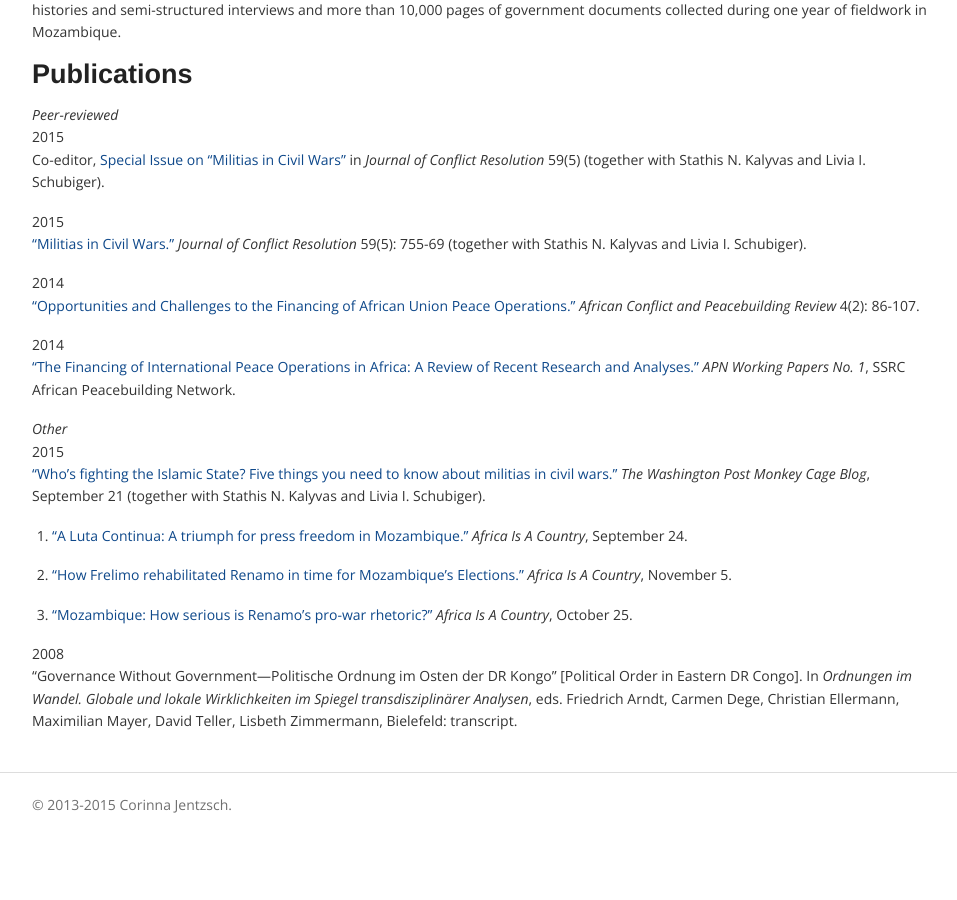
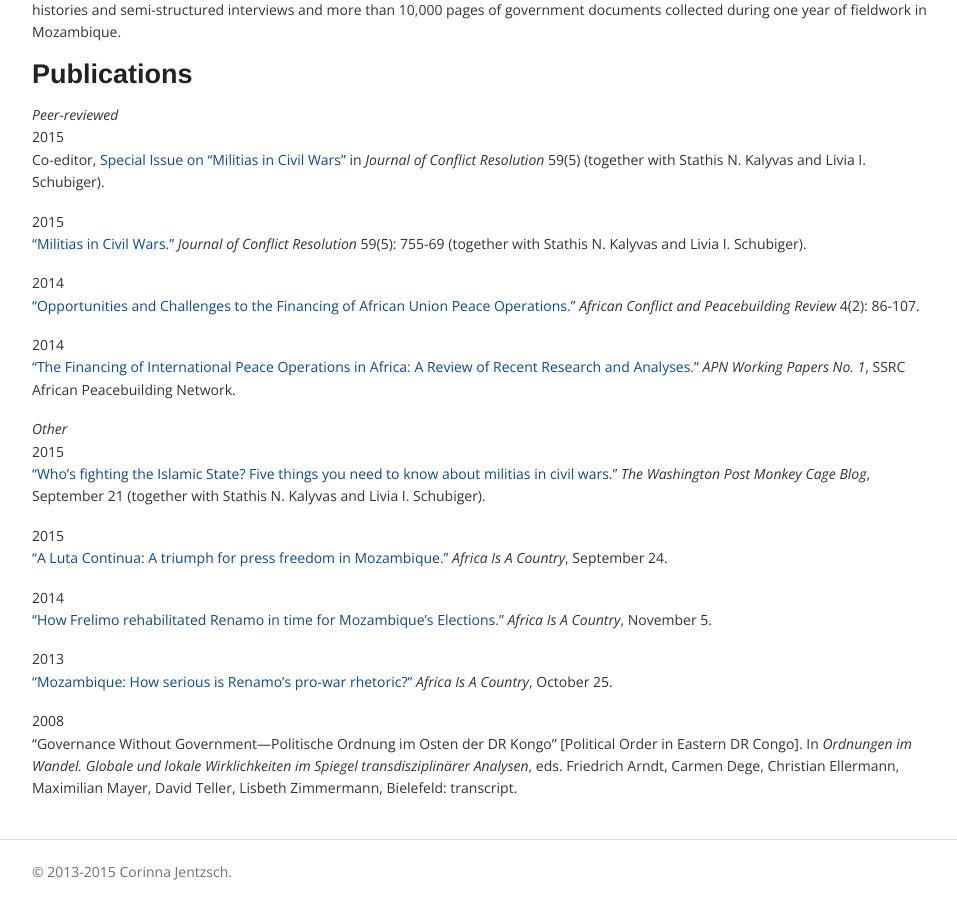
Before and after one commit to corinnajentzsch/corinnajentzsch.github.io, a Jekyll site: the page built from research.md, in a window 1280 px wide and 900 px high, scrolled down 780 px. Shown: the whole window, without its empty margins (153-1110 px from the left). Built offline with Jekyll 4.4.1, drawn with Linux system fonts in a browser that asks for light colours; nearby versions of some CDN libraries; library files that are not in the unit come from our copies; before the commit the page ends 1613 px from its top, so only the background shows below that.

Commit message:
Updated research.md

```diff
--- a/research.md
+++ b/research.md
@@ -35,13 +35,13 @@ _Other_
 2015
 ["Who’s fighting the Islamic State? Five things you need to know about militias in civil wars."](https://www.washingtonpost.com/blogs/monkey-cage/wp/2015/09/21/whos-that-fighting-the-islamic-state-five-things-you-need-to-know-about-militias-in-civil-wars/ "Militias in Civil Wars") _The Washington Post Monkey Cage Blog_, September 21 (together with Stathis N. Kalyvas and Livia I. Schubiger).
 
-2015.
+2015
 ["A Luta Continua: A triumph for press freedom in Mozambique."](http://africasacountry.com/2015/09/a-luta-continua-a-triumph-for-press-freedom-in-mozambique/ "A Luta Continua") _Africa Is A Country_, September 24.
 
-2014.
+2014
 ["How Frelimo rehabilitated Renamo in time for Mozambique’s Elections."](http://africasacountry.com/2014/11/how-frelimo-rehabilitated-renamo-in-time-for-mozambiques-elections/ "Mozambique's Elections") _Africa Is A Country_, November 5.
 
-2013.
+2013
 ["Mozambique: How serious is Renamo’s pro-war rhetoric?"](http://africasacountry.com/2013/10/mozambique-how-serious-is-renamos-pro-war-rhetoric/ "Renamo's pro-war rhetoric") _Africa Is A Country_, October 25.
 
 2008
```
